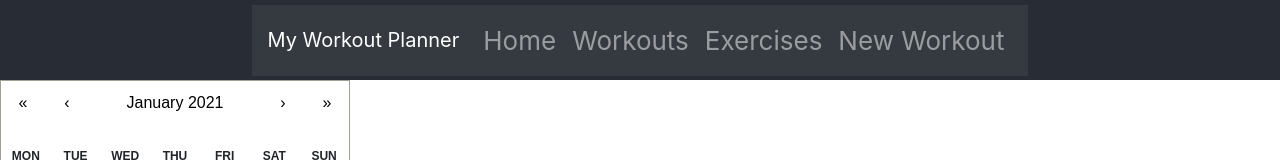
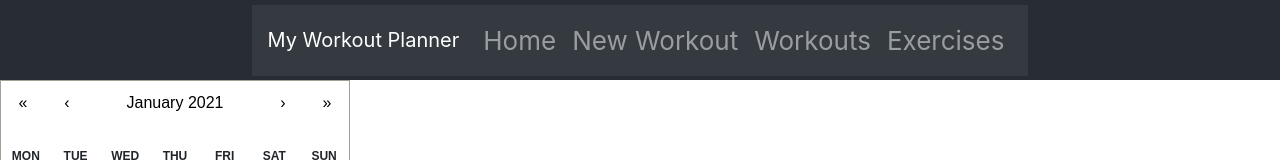
Before and after one commit to megfly/workout_planner_frontend, a React (Create React App) app: page / in a window 1280 px wide. Shown: the top 160 px of the page. Built offline with nearby package versions, Linux system fonts and the light colour scheme.

Commit message:
removed code

```diff
--- a/src/NavBar.js
+++ b/src/NavBar.js
@@ -13,9 +13,9 @@ export default function NavBar() {
 
         <Nav className="mr-auto">
         <Nav.Link href="/">Home</Nav.Link>
+        <Nav.Link href="/workouts/new">New Workout</Nav.Link>
         <Nav.Link href="/workouts">Workouts</Nav.Link>
         <Nav.Link href="/exercises">Exercises</Nav.Link>
-        <Nav.Link href="/workouts/new">New Workout</Nav.Link>
 
         </Nav>
         <Nav>
```
